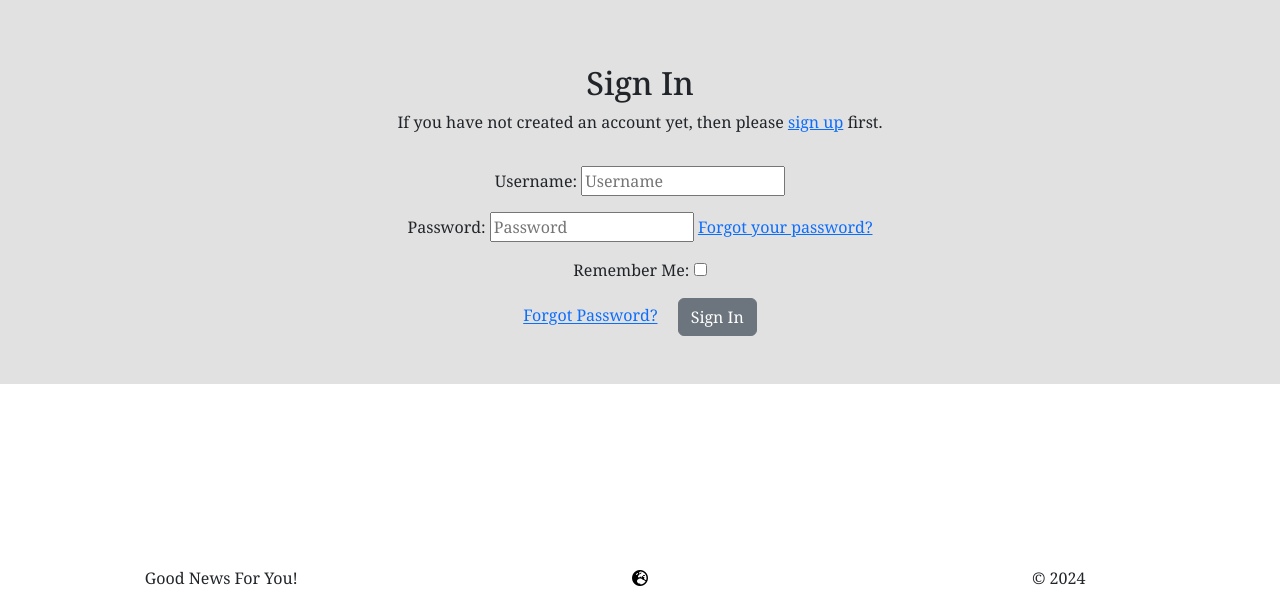
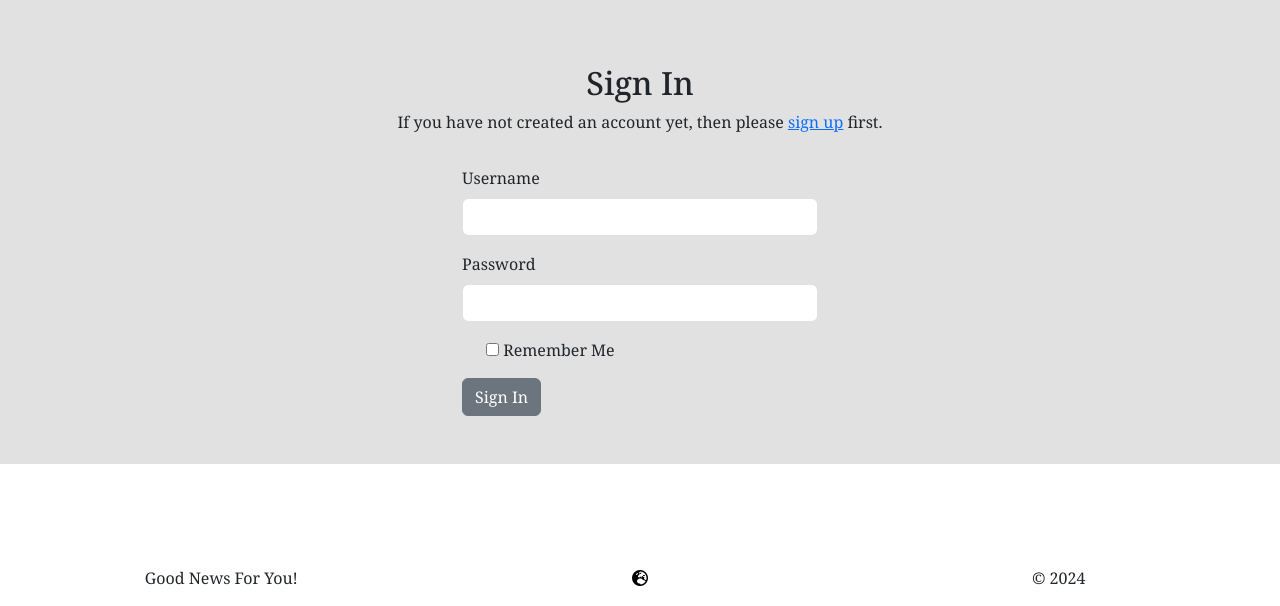
Before and after one commit to MrMarlonM/good-world-news, a Django app: page /accounts/login/ in a window 1280 px wide. Shown: the part 194-800 px from the top of the page. Run offline with Django 4.2, Linux system fonts and the light colour scheme; some libraries are stand-ins or nearby versions; some web fonts are replaced.

Commit message:
Edit template login to fit style of website

```diff
--- a/static/css/style.css
+++ b/static/css/style.css
@@ -46,8 +46,9 @@ header, footer {
 }
 
 .image-index {
-  max-height: 300px;
-  width: min-content;
+  width: 80%;
+  height: auto;
+  border-radius: 5px;
 }
 
 /************************ Custom Style for images in articles ************/
--- a/templates/account/login.html
+++ b/templates/account/login.html
@@ -1,12 +1,10 @@
 {% extends "base.html" %}
-
 {% load i18n %}
 {% load account socialaccount %}
 
 {% block head_title %}{% trans "Sign In" %}{% endblock head_title %}
 
 {% block content %}
-
 <div class="container">
   <div class="row mt-5">
     <div class="col-12 mt-3 text-center">
@@ -16,16 +14,38 @@
       </p>
     </div>
   </div>
-  <div class="row mb-5">
-    <div class="col-12 mt-3 text-center">
+  <div class="row mb-5 mt-3 d-flex justify-content-center">
+    <div class="col-4">
       <form class="login" method="POST" action="{% url 'account_login' %}">
         {% csrf_token %}
-        {{ form.as_p }}
+        {% for field in form %}
+        {% if field.field.widget.input_type == 'checkbox' %}
+        <div class="mb-3 form-check">
+          {{ field }}
+          <label class="form-check-label" for="{{ field.id_for_label }}">{{ field.label }}</label>
+          {% if field.errors %}
+          <div class="invalid-feedback">
+            {{ field.errors }}
+          </div>
+          {% endif %}
+        </div>
+        {% else %}
+        <div class="mb-3">
+          <label for="{{ field.id_for_label }}" class="form-label">{{ field.label }}</label>
+          <input type="{{ field.field.widget.input_type }}" name="{{ field.name }}" id="{{ field.id_for_label }}"
+            class="form-control" {% if field.field.required %}required{% endif %} />
+          {% if field.errors %}
+          <div class="invalid-feedback">
+            {{ field.errors }}
+          </div>
+          {% endif %}
+        </div>
+        {% endif%}
+        {% endfor %}
         {% if redirect_field_value %}
         <input type="hidden" name="{{ redirect_field_name }}" value="{{ redirect_field_value }}" />
         {% endif %}
-        <a class="button secondaryAction" href="{% url 'account_reset_password' %}">{% trans "Forgot Password?" %}</a>
-        <button class="btn btn-secondary primaryAction ms-3" type="submit">{% trans "Sign In" %}</button>
+        <button class="btn btn-secondary" type="submit">{% trans "Sign In" %}</button>
       </form>
     </div>
   </div>
```
